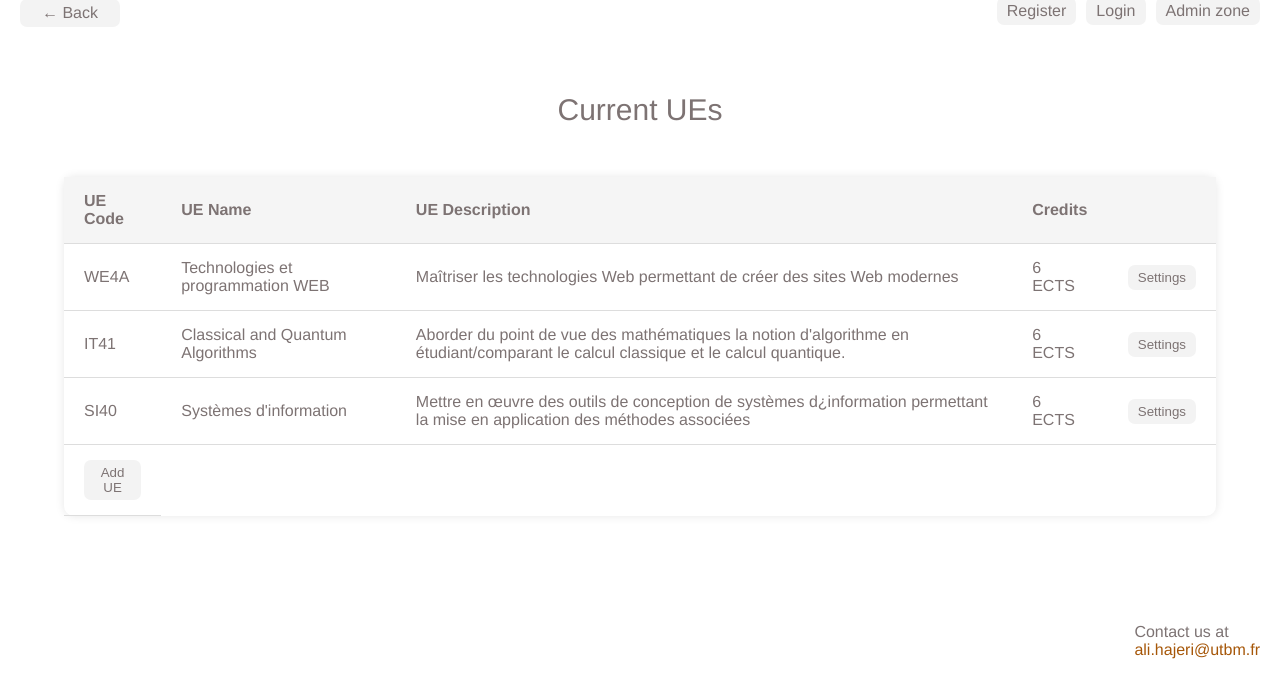
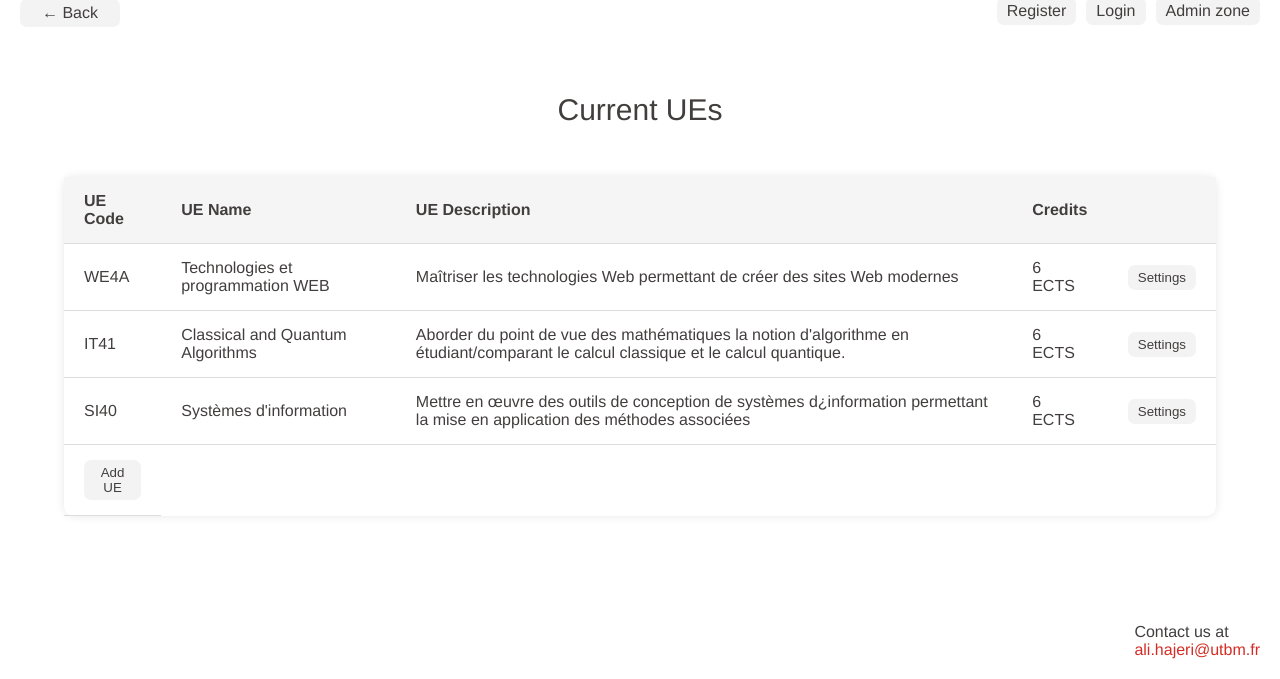
Before and after one commit to zshelali/moodle-like-website, a PHP site: page /admin_ue_list.php in a window 1280 px wide. Shown: the part 121-800 px from the top of the page. Run offline with PHP 8.4, Linux system fonts and the light colour scheme.

Commit message:
style updates

```diff
--- a/style/admin_ue_style.css
+++ b/style/admin_ue_style.css
@@ -27,6 +27,10 @@
   font-size: 28px;
   font-weight: bold;
   cursor: pointer;
+}
+
+.close:hover {
+  color: #D42D26;
 }
 
 .subtitle {
@@ -96,6 +100,13 @@ textarea {
 
 #modal-submit {
     margin-left: 100px;
+    color: #423E3E;
+    background-color: #D6D6D6;
+}
+
+#modal-submit:hover {
+  background-color: #d5302a;
+  color: white;
 }
 
 #modal-title {
--- a/style/main_style.css
+++ b/style/main_style.css
@@ -4,7 +4,7 @@
 
 body {
   font-family: Helvetica, Arial, sans-serif;
-  color: #7d7373;
+  color: #423E3E;
 }
 
 h1,
@@ -15,7 +15,7 @@ h3 {
 
 a {
   text-decoration: none; /* remove underline */
-  color: #a65709; /* use of default color */
+  color: #D42D26; /* use of default color */
   transition: color 0.3s ease;
 }
 #logo {
@@ -30,7 +30,7 @@ a {
   margin-right: 20px;
 }
 .buttonlink {
-  color: #7d7373;
+  color: #423E3E;
   border: none;
 }
 
@@ -92,6 +92,7 @@ nav {
   position: absolute;
   left: 20px;
   transform: translateY(-50%);
+  color: #423E3E;
 }
 
 #utbmlogo {
```
